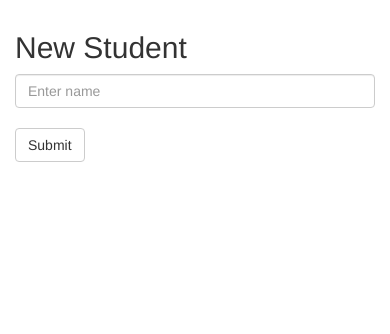
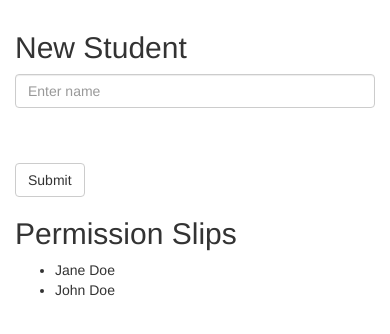
Before and after one commit to Cristaal/student-roster-angular, a plain HTML site: page index.html in a window 390 px wide. Drawn offline with nearby package versions, Linux system fonts and the light colour scheme.

```diff
--- a/index.html
+++ b/index.html
@@ -5,11 +5,12 @@
   <title>Student App</title>
   <script src="lib/angular.js"></script>
   <script src="app.js"></script>
-  <script src="js/StudentsController.js"></script>
+  <script src="js/controllers.js"></script>
   <link rel="stylesheet" href="css/bootstrap.min.css">
 </head>
 <body>
-  <div class="container" ng-controller="StudentsCtrl">
+  <div class="container">
+    <div ng-controller="StudentsCtrl">
       <div class="row" ng-show="students.length">
         <div class="col-md-12">
           <h4>Search Students</h4>
@@ -43,12 +44,25 @@
           <form ng-submit="addStudent()" class="form-inline" role="form">
             <div class="form-group">
               <input type="text" ng-model="studentName" class="form-control" placeholder="Enter name">
-          <div>
-          <br>
+            </div>
+            </br>
+            </br>
             <button type="submit" class="btn btn-default">Submit</button>
           </form>
          </div>
         </div>
       </div>
+     <div class="row permission" ng-controller="FieldTripsCtrl">
+       <div class="col-md-6">
+        <h2>Permission Slips</h2>
+        <ul>
+          <li ng-repeat="item in studentsWithPermission">
+            {{item.name}}
+          </li>
+        </ul>
+      </div>
+     </div>
+    </div>
+   </div>
  </body>
 </html>
--- a/js/StudentsController.js
+++ b/js/controllers.js
@@ -9,3 +9,6 @@
     $scope.students.splice(index, 1);
   };
 });
+studentRoster.controller('FieldTripsCtrl', function FieldTripsCtrl($scope) {
+  $scope.studentsWithPermission = [{ name: "Jane Doe"}, { name: "John Doe"}];
+});
```
Lines whose indentation alone changed are shown as unchanged.
